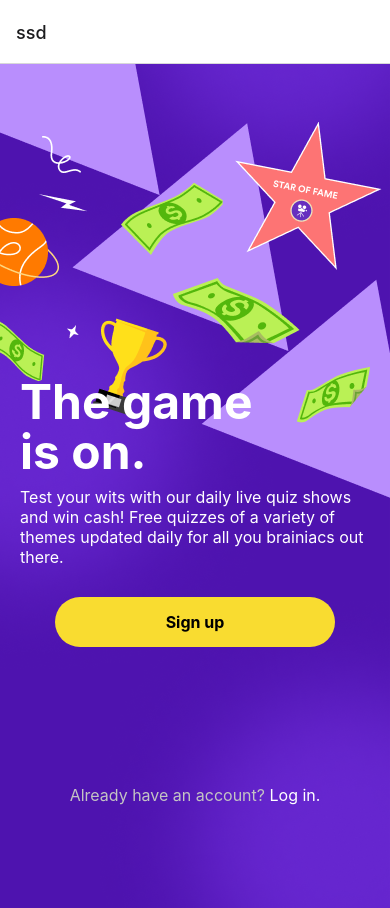
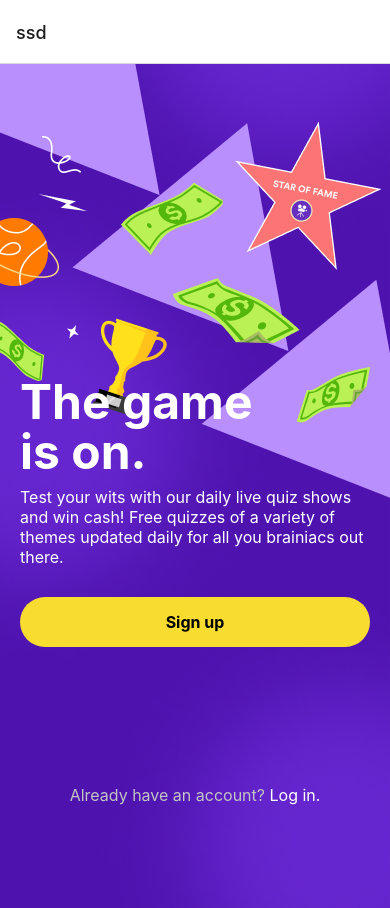
Before and after one commit to neerajdembla212/Game-App, a React Native app: screen / in a window 390 px wide. Built offline with nearby package versions, Linux system fonts and the light colour scheme.

Commit message:
button component

```diff
--- a/Home.tsx
+++ b/Home.tsx
@@ -7,6 +7,7 @@ import {
   TouchableOpacity,
 } from "react-native";
 import { Typography } from "./components/Typography";
+import { Button } from "./components/Button";
 
 const backgroundImage = require("./assets/bg_startPage.png");
 
@@ -20,18 +21,23 @@ export const HomeScreen = ({ navigation }) => {
       >
         <View style={styles.contentContainer}>
           <View style={styles.textContainer}>
-            <Typography text="The game is on."
-            type="heading"
-            bold={true}
-            overrideStyle={{width: '70%'}}></Typography>
+            <Typography
+              text="The game is on."
+              type="heading"
+              bold={true}
+              overrideStyle={{ width: "70%" }}
+            ></Typography>
             <Typography
               text="Test your wits with our daily live quiz shows and win cash! Free quizzes of a variety of themes updated daily for all you brainiacs out there."
               type="normal"
             ></Typography>
-            <TouchableOpacity style={styles.button} onPress={() => {}}>
-              <Text style={styles.buttonText}>Sign up</Text>
-            </TouchableOpacity>
-            {/* <Button title='Sign up' color='#FFFFFF' accessibilityLabel='Sign up'/> */}
+            <Button
+              text="Sign up"
+              onPress={() => {}}
+              type="primary"
+              overrideStyles={styles.button}
+              fullWidth={true}
+            />
           </View>
           <View style={styles.disclaimer}>
             <Typography
@@ -84,19 +90,8 @@ const styles = StyleSheet.create({
     lineHeight: 20,
   },
   button: {
-    backgroundColor: "#F9DC30",
-    color: "#000000",
-    width: "80%",
-    justifyContent: "center",
     height: 50,
-    borderRadius: 30,
     alignSelf: "center",
     marginTop: 30,
-    textAlign: "center",
-  },
-  buttonText: {
-    textAlign: "center",
-    fontWeight: "bold",
-    fontSize: 16,
   },
 });
--- a/components/Button.tsx
+++ b/components/Button.tsx
@@ -1,9 +1,67 @@
-import React from 'react';
+import React from "react";
+import {
+  TouchableOpacity,
+  Text,
+  StyleSheet,
+  GestureResponderEvent,
+} from "react-native";
 
 interface ButtonProps {
-
+  onPress: (e: GestureResponderEvent) => void;
+  text: string;
+  type: "primary" | "outline" | "link" | "default";
+  overrideStyles?: any;
+  fullWidth?: boolean;
 }
 
-export const Button = () => {
+export const Button: React.FC<ButtonProps> = ({
+  onPress,
+  text,
+  type,
+  overrideStyles = {},
+  fullWidth = false,
+}) => {
+  function getButtonStyle() {
+    let additionalStyles = {
+      ...styles.button,
+      ...overrideStyles,
+    };
+    if (fullWidth) {
+      additionalStyles = {
+        ...additionalStyles,
+        ...styles.fullWidth,
+      };
+    }
+    switch (type) {
+      case "primary":
+        return { ...styles.primaryButton, ...additionalStyles };
+    }
+  }
+  return (
+    <TouchableOpacity style={getButtonStyle()} onPress={onPress}>
+      <Text style={styles.buttonText}>{text}</Text>
+    </TouchableOpacity>
+  );
+};
 
-}
+const styles = StyleSheet.create({
+  button: {
+    justifyContent: "center",
+    textAlign: "center",
+    width: 100,
+  },
+  fullWidth: {
+    width: "100%",
+  },
+  buttonText: {
+    textAlign: "center",
+    fontWeight: "bold",
+    fontSize: 16,
+  },
+  primaryButton: {
+    backgroundColor: "#F9DC30",
+    color: "#000000",
+    textAlign: "center",
+    borderRadius: 30,
+  },
+});
```
